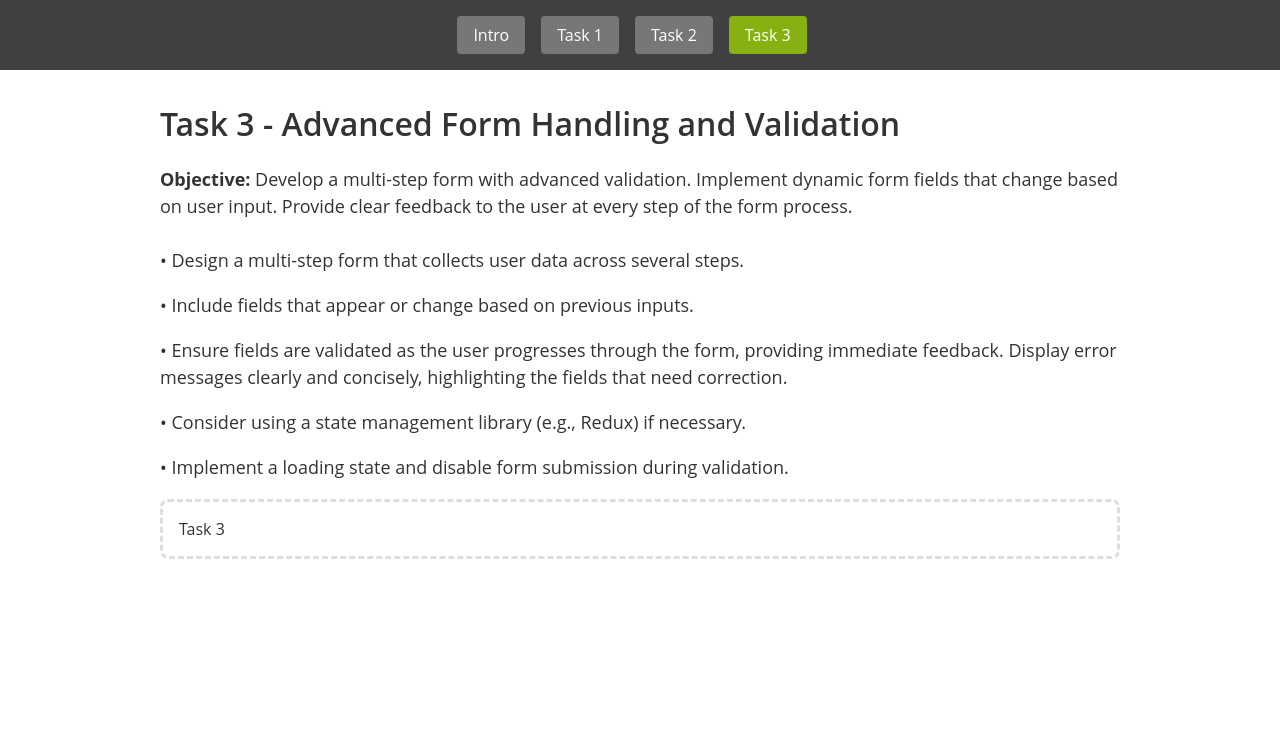
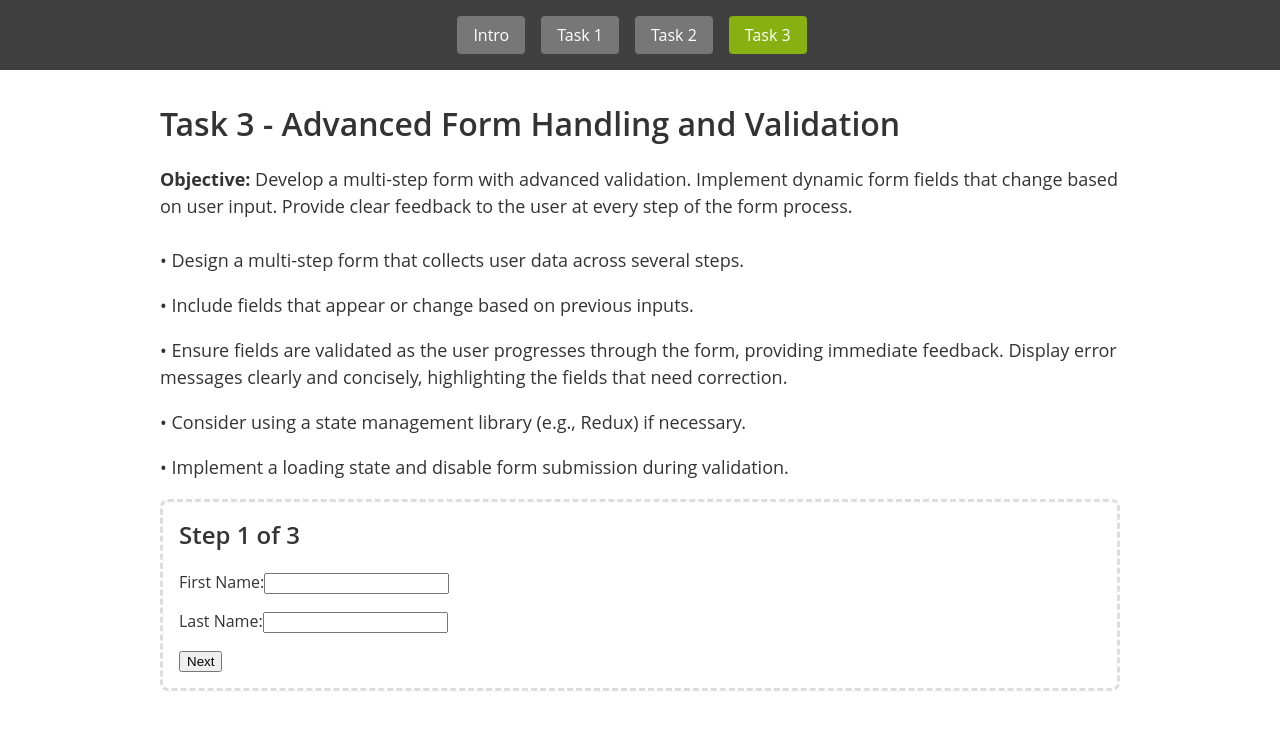
Before and after one commit to amrfekryy/uw-cw, a React (Vite) app: page /task/3 in a window 1280 px wide. Shown: the top 730 px of the page. Built offline with nearby package versions, Linux system fonts and the light colour scheme.

Commit message:
task 3 - inital form

```diff
--- a/package.json
+++ b/package.json
@@ -16,10 +16,13 @@
   ],
   "dependencies": {
     "@emotion/react": "^11.13.3",
+    "@hookform/resolvers": "^3.9.0",
     "@tanstack/react-query": "^5.59.0",
     "react": "^18.3.1",
     "react-dom": "^18.3.1",
-    "react-router-dom": "^6.26.1"
+    "react-hook-form": "^7.53.0",
+    "react-router-dom": "^6.26.1",
+    "zod": "^3.23.8"
   },
   "devDependencies": {
     "@emotion/styled": "^11.10.4",
--- a/src/task3/index.tsx
+++ b/src/task3/index.tsx
@@ -1,16 +1,157 @@
-import { FC, useState } from "react";
+import { zodResolver } from "@hookform/resolvers/zod";
+import React, { useState } from "react";
+import { FormProvider, useForm } from "react-hook-form";
+import * as z from "zod";
 
-const Task3: FC = () => {
-  // Create formData state with name, email etc.
-  const [formData, setFormData] = useState({ name: "", email: "", phone: "" });
-  // handle errors state
-  const [errors, setErrors] = useState({});
+interface FormData {
+  firstName: string;
+  lastName: string;
+  age: number;
+  country: string;
+  state?: string;
+  consent: boolean;
+}
 
-  // Create a validate function to check if name, email etc. are not empty
-  const validate = () => {
+const defaultValues = {
+  firstName: "",
+  lastName: "",
+  age: 0,
+  country: "",
+  state: "",
+  consent: false,
+};
+
+// define schemas for each step
+const stepOneSchema = z.object({
+  firstName: z.string().min(1, "First name is required"),
+  lastName: z.string().min(1, "Last name is required"),
+});
+
+const stepTwoSchema = z.object({
+  age: z.preprocess(
+    (value) => (typeof value === "string" ? Number(value) : value),
+    z.number().min(18, "You must be at least 18").positive()
+  ),
+  country: z.string().min(1, "Country is required"),
+  state: z.string().optional(),
+});
+
+const stepThreeSchema = z.object({
+  consent: z
+    .boolean()
+    .refine((value) => value === true, "You must accept the terms"),
+});
+
+const validationSchemas = [stepOneSchema, stepTwoSchema, stepThreeSchema];
+
+const Task3: React.FC = () => {
+  const [step, setStep] = useState<number>(0);
+  const [loading, setLoading] = useState<boolean>(false);
+  const [showStateField, setShowStateField] = useState<boolean>(false);
+
+  const methods = useForm<FormData>({
+    resolver: zodResolver(validationSchemas[step]),
+    mode: "onTouched",
+    defaultValues,
+  });
+
+  const onNextStep = () => {
+    setStep((prevStep) => prevStep + 1);
   };
 
-  return <div>Task 3</div>;
+  const onPreviousStep = () => {
+    setStep((prevStep) => prevStep - 1);
+  };
+
+  const onSubmit = async () => {
+    // simulate form submission
+    setLoading(true);
+    setTimeout(() => {
+      console.log("Form submitted:", methods.getValues());
+      setLoading(false);
+      alert("Form successfully submitted!");
+    }, 2000);
+  };
+
+  return (
+    <div className="multi-step-form">
+      <h2>Step {step + 1} of 3</h2>
+      <FormProvider {...methods}>
+        <form
+          onSubmit={methods.handleSubmit(step === 2 ? onSubmit : onNextStep)}
+        >
+          {step === 0 && (
+            <div>
+              <div>
+                <label>First Name:</label>
+                <input {...methods.register("firstName")} />
+                <p>{methods.formState.errors.firstName?.message}</p>
+              </div>
+              <div>
+                <label>Last Name:</label>
+                <input {...methods.register("lastName")} />
+                <p>{methods.formState.errors.lastName?.message}</p>
+              </div>
+            </div>
+          )}
+
+          {step === 1 && (
+            <div>
+              <div>
+                <label>Age:</label>
+                <input type="number" {...methods.register("age")} />
+                <p>{methods.formState.errors.age?.message}</p>
+              </div>
+              <div>
+                <label>Country:</label>
+                <select
+                  {...methods.register("country")}
+                  onChange={(e) => setShowStateField(!!e.target.value)}
+                >
+                  <option value="">Select</option>
+                  <option value="USA">USA</option>
+                  <option value="Canada">Canada</option>
+                </select>
+                <p>{methods.formState.errors.country?.message}</p>
+              </div>
+
+              {showStateField && (
+                <div>
+                  <label>State:</label>
+                  <input {...methods.register("state")} />
+                </div>
+              )}
+            </div>
+          )}
+
+          {step === 2 && (
+            <div>
+              <div>
+                <label>
+                  <input type="checkbox" {...methods.register("consent")} />I
+                  agree to the terms and conditions
+                </label>
+                <p>{methods.formState.errors.consent?.message}</p>
+              </div>
+            </div>
+          )}
+
+          <div className="form-navigation">
+            {step > 0 && (
+              <button type="button" onClick={onPreviousStep}>
+                Back
+              </button>
+            )}
+            <button type="submit" disabled={loading}>
+              {step === 2 ? "Submit" : "Next"}
+            </button>
+          </div>
+        </form>
+      </FormProvider>
+
+      {loading && <p>Loading...</p>}
+    </div>
+  );
 };
 
 export default Task3;
```
Also changed, not shown: 1 other file (tests, documents, lock files or other folders).
